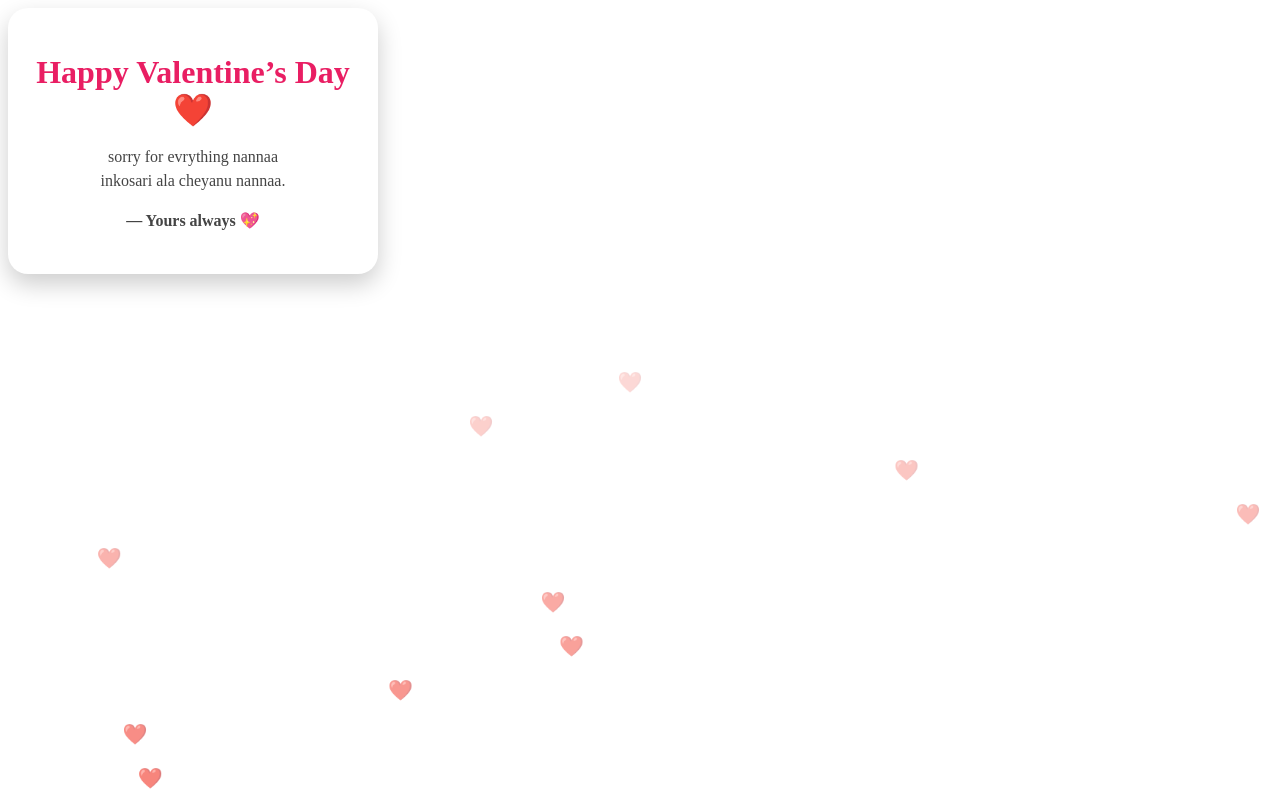
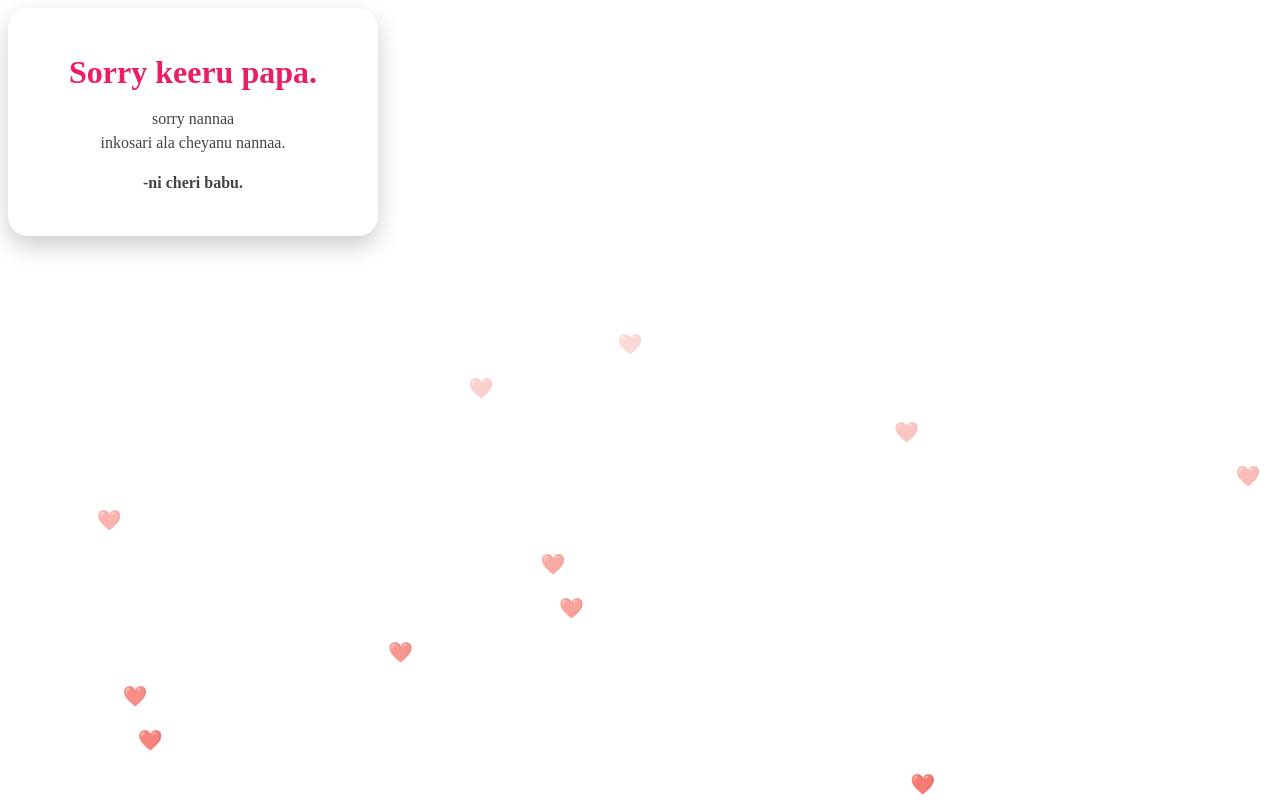
Before and after one commit to cheriiz/Valentine, a plain HTML site: page index.html in a window 1280 px wide. Drawn offline with Linux system fonts and the light colour scheme.

Commit message:
Update index.html

```diff
--- a/index.html
+++ b/index.html
@@ -2,18 +2,18 @@
 <html lang="en">
 <head>
   <meta charset="UTF-8">
-  <title>Happy Valentine’s Day ❤️</title>
+  <title>Sorry keeru papa.</title>
   <meta name="viewport" content="width=device-width, initial-scale=1.0">
   <style>
 <!DOCTYPE html>
 <html lang="en">
 <head>
   <meta charset="UTF-8">
-  <title>Happy Valentine’s Day ❤️</title>
+  <title>Sorry keeru papa.</title>
   <meta name="viewport" content="width=device-width, initial-scale=1.0">
   <style>
     body {
-      margin: 0;
+      margin: 100vh;
       height: 100vh;
       background: linear-gradient(135deg, #ff9a9e, #fad0c4);
       display: flex;
@@ -59,12 +59,12 @@
 <body>
 
   <div class="card">
-    <h1>Happy Valentine’s Day ❤️</h1>
+    <h1>Sorry keeru papa.</h1>
     <p>
-      sorry for evrything nannaa<br>
+      sorry nannaa<br>
       inkosari ala cheyanu nannaa.
     </p>
-    <p><strong>— Yours always 💖</strong></p>
+    <p><strong>-ni cheri babu.</strong></p>
   </div>
 
   <script>
```
